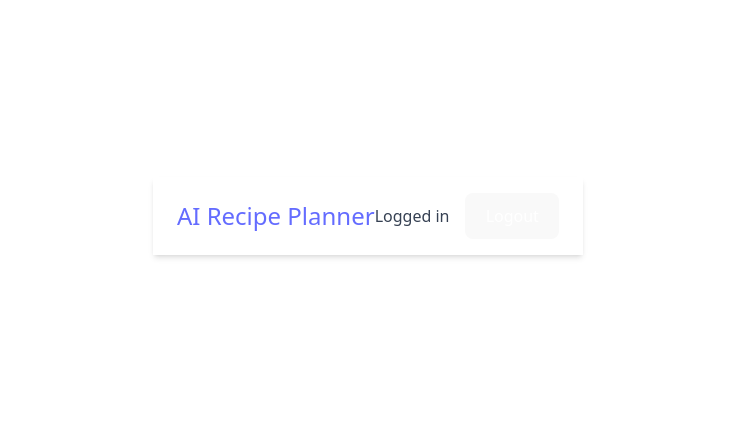
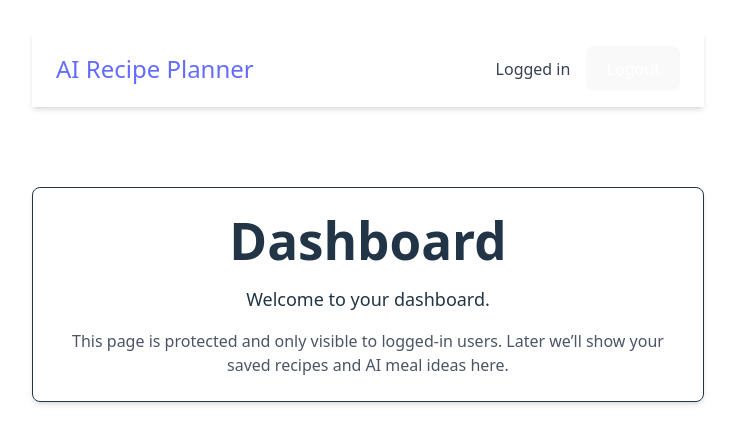
Before and after one commit to AliciaBelh/AI-Recipe-Planner, a React (Vite) app in the folder client/: page /dashboard in a window 1280 px wide. Shown: the part 184-628 px from the top of the page, without its empty margins (272-1007 px from the left). Built offline with nearby package versions, Linux system fonts and the light colour scheme; sample sign-in values are in the browser's storage.

Commit message:
add protected Dashboard page and ProtectedRoute component

```diff
--- a/client/src/App.jsx
+++ b/client/src/App.jsx
@@ -4,6 +4,8 @@ import Navbar from "./components/Navbar";
 import HomePage from "./pages/HomePage";
 import LoginPage from "./pages/LoginPage";
 import RegisterPage from "./pages/RegisterPage";
+import DashboardPage from "./pages/DashboardPage";
+import ProtectedRoute from "./components/ProtectedRoute";
 
 function App() {
   return (
@@ -14,6 +16,14 @@ function App() {
         <Route path="/" element={<HomePage />} />
         <Route path="/login" element={<LoginPage />} />
         <Route path="/register" element={<RegisterPage />} />
+        <Route
+          path="/dashboard"
+          element={
+            <ProtectedRoute>
+              <DashboardPage />
+            </ProtectedRoute>
+          }
+        />
       </Routes>
     </>
   );
--- /dev/null
+++ b/client/src/components/ProtectedRoute.jsx
@@ -0,0 +1,16 @@
+import { Navigate } from "react-router-dom";
+import { useAuth } from "../context/AuthContext";
+
+function ProtectedRoute({ children }) {
+  const { isAuthenticated } = useAuth();
+
+  if (!isAuthenticated) {
+    // Not logged in → redirect to login
+    return <Navigate to="/login" replace />;
+  }
+
+  // Logged in → render the protected content
+  return children;
+}
+
+export default ProtectedRoute;
--- /dev/null
+++ b/client/src/pages/DashboardPage.jsx
@@ -0,0 +1,20 @@
+import { useAuth } from "../context/AuthContext";
+
+function DashboardPage() {
+  const { user } = useAuth();
+
+  return (
+    <div className="max-w-2xl mx-auto mt-20 p-6 border rounded-lg shadow-md">
+      <h1 className="text-3xl font-bold mb-4">Dashboard</h1>
+      <p className="text-lg">
+        {user?.email ? `Welcome, ${user.email}!` : "Welcome to your dashboard."}
+      </p>
+      <p className="mt-4 text-gray-600">
+        This page is protected and only visible to logged-in users. Later we’ll
+        show your saved recipes and AI meal ideas here.
+      </p>
+    </div>
+  );
+}
+
+export default DashboardPage;
```
